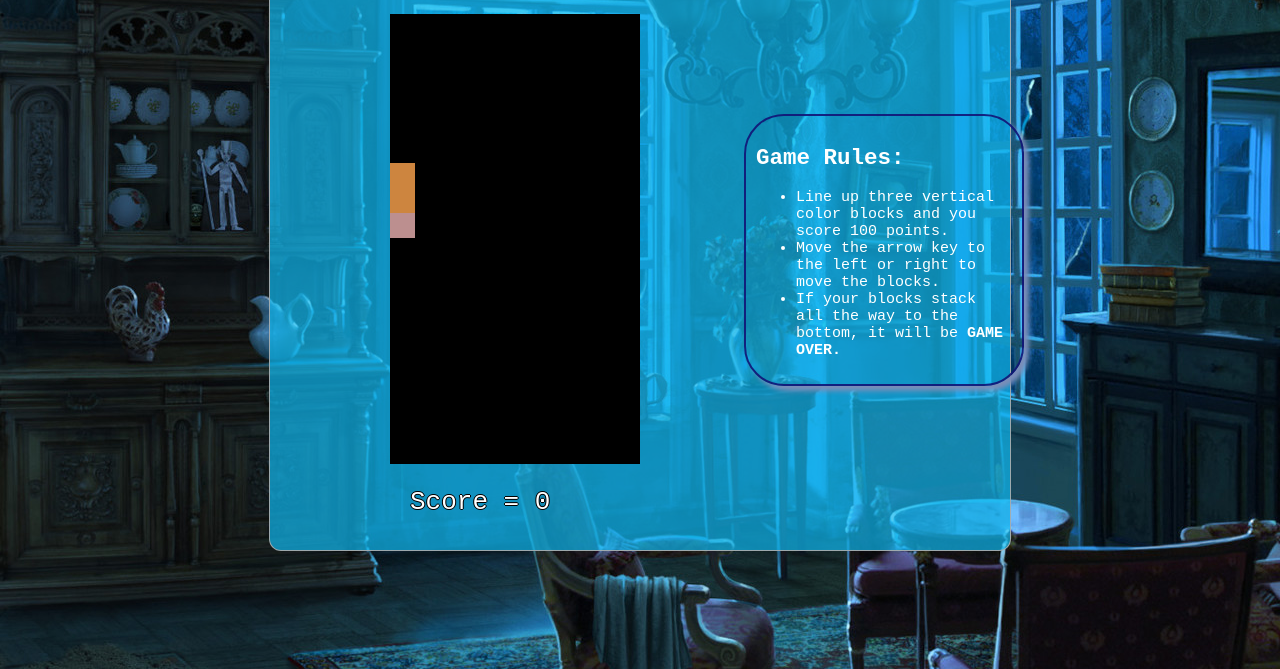
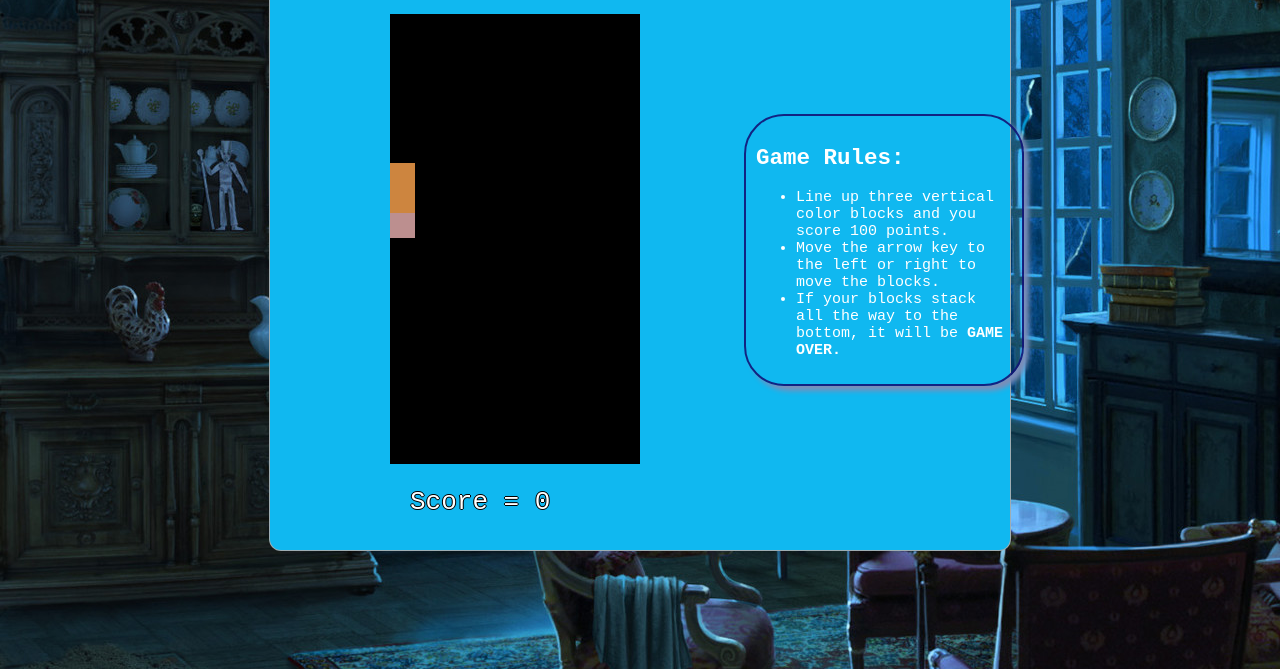
Before and after one commit to PaulaSanchezR/FinalProyect-Module1, a plain HTML site: page index.html in a window 1280 px wide. Shown: the part 131-800 px from the top of the page. Drawn offline with Linux system fonts and the light colour scheme.

```diff
--- a/style/style.css
+++ b/style/style.css
@@ -20,7 +20,7 @@ body {
     height: 650px;
     border: 1px solid rgba(173, 173, 173, 0.904);
     border-radius:  12px;
-    background-color: rgba(16, 184, 240, 0.7);
+    background-color: rgba(16, 184, 240);
     font-family: 'Trebuchet MS', 'Lucida Sans Unicode', 'Lucida Grande', 'Lucida Sans', Arial, sans-serif;
 
 
```
